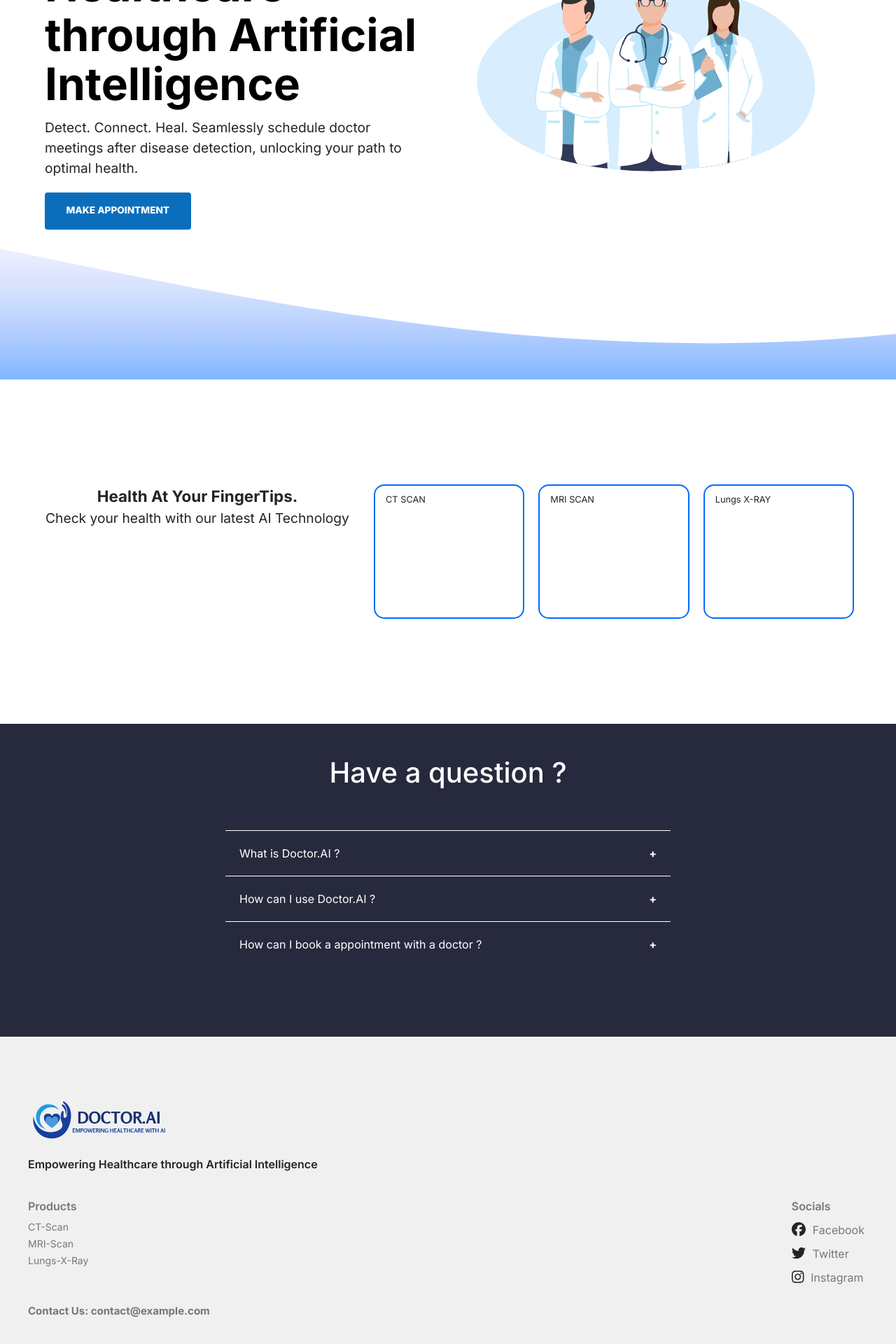
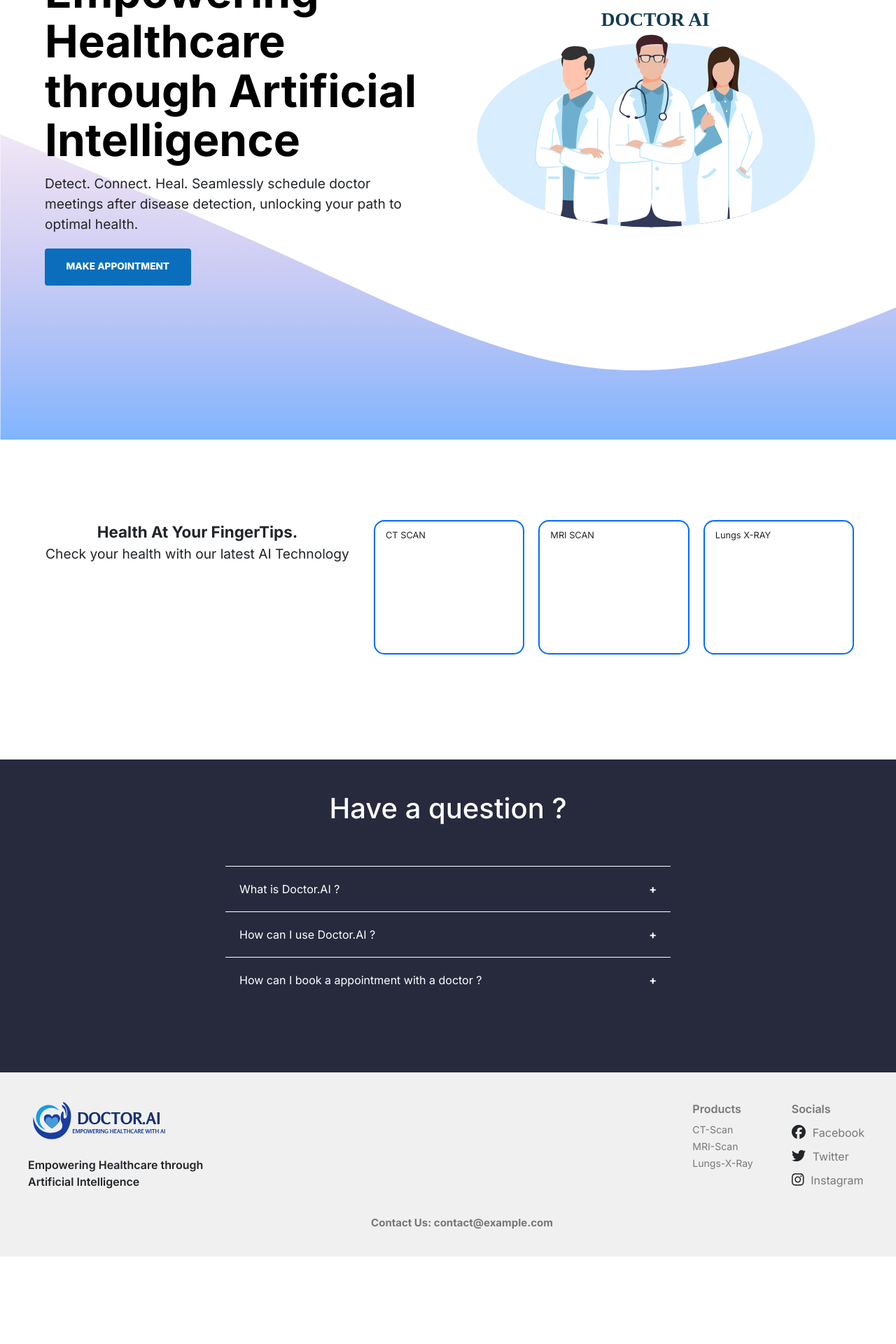
Before and after one commit to krishnenduroy52/DoctorAI-Hack4Bengal, a React (Vite) app in the folder front-end/: page / in a window 1280 px wide. Shown: the part 212-2132 px from the top of the page at 70% size. After the commit the page ends 2007 px from the top, so only its background shows below. Built offline with nearby package versions, Linux system fonts and the light colour scheme; a web font is replaced by a local one.

Commit message:
fixed the hero section and footer style

```diff
--- a/front-end/src/components/Footer.jsx
+++ b/front-end/src/components/Footer.jsx
@@ -44,11 +44,11 @@ const Footer = () => {
             </ul>
           </div>
         </div>
+      </div>
         <div className="contact">
           {/* Contact Us */}
           <p>Contact Us: contact@example.com</p>
         </div>
-      </div>
     </footer>
   );
 };
--- a/front-end/src/css/Footer.css
+++ b/front-end/src/css/Footer.css
@@ -5,10 +5,11 @@
 
   .footer-container {
     display: flex;
-    flex-wrap: wrap;
-    justify-content: space-between;
-    align-items: center;
+    flex-direction: row;
     max-width: 1200px;
+    /* flex-wrap: wrap; */
+    /* justify-content: space-around ; */
+    /* align-items: center; */
     margin: 0 auto;
   }
 /*
@@ -16,16 +17,22 @@
     height: 200px !important;
   } */
 
+  .docAI_logo {
+    display: flex;
+    flex-direction: column;
+  }
   .docAI_logo img {
     width: 200px;
     height: 200px;
+    margin-top: -50px;
   }
 
   .content {
     display: flex;
     flex-direction: row-reverse;
     width: 100%;
-    justify-content: space-between;
+
+    /* justify-content: space-between; */
     margin-top: 20px;
   }
 
@@ -35,6 +42,14 @@
     font-weight: 600;
     word-wrap: break-word;
     white-space: wrap;
+  }
+
+  .contact {
+    display: flex;
+    width: 100%;
+    justify-content: center;
+    align-items: center;
+    margin-left: 20px;
   }
 
   .contact > p {
@@ -69,6 +84,10 @@
   }
 
   /* .social-media  */
+
+  .social-media {
+    margin-left: 50px;
+  }
 
   .social-media > ul {
     list-style: none;
--- a/front-end/src/css/Home.css
+++ b/front-end/src/css/Home.css
@@ -1,10 +1,13 @@
 /*                 Hero Section                 */
+
+.topBody_container {
+  position: relative;
+  height: calc(100vh - 160px);
+}
 
 .topBody {
   height: auto;
-  /* width: 100vw; */
-  /* padding: 20px; */
-  margin-top: 20px;
+  margin-top: 100px;
   margin-left: clamp(1rem, 5vw, 4rem);
   margin-right: clamp(1rem, 5vw, 4rem);
   display: flex;
@@ -58,18 +61,19 @@
 }
 
 .wave-img {
-  margin-top: 20px;
-  width: 100vw;
-  height: 100%;
+  /* margin-top: 20px; */
+  width: 100% !important;
+  /* height: 100% !important; */
   object-fit: cover;
-  /* position: absolute;
-  bottom: 0;
-  left: 0; */
+  position: absolute;
+  bottom: -35px !important;
+  left: 0;
+  right: 0;
+  display: block;
+  /* scale: 2; */
+  /* bottom: -400px; */
   z-index: -1;
   opacity: 0.5;
-  /* transform: rotate(180deg); */
-  /* transform: scaleX(-1); */
-
 }
 
 /*                Model Selection Section                */
--- a/front-end/src/pages/Home.jsx
+++ b/front-end/src/pages/Home.jsx
@@ -14,8 +14,9 @@ const Home = () => {
       <ToastContainer position="bottom-right" theme="colored" />
       <div className="home">
         {/*--------TopBody--------*/}
-        <div className="topBody">
+        <div className="topBody_container">
           {/* hero image */}
+          <div className="topBody">
           <img
             src="./Image/doctor-hero.svg"
             alt="HeroImg"
@@ -36,8 +37,9 @@ const Home = () => {
               Make Appointment
             </Link>
           </div>
+          </div>
+          <img className="wave-img" src={wave} />
         </div>
-        <img className="wave-img" src={wave} />
         {/* Models of CT scan and MRI machines */}
         <div className="modelSection">
           {/* Models */}
```
Also changed, not shown: front-end/public/Image/wave.svg.
